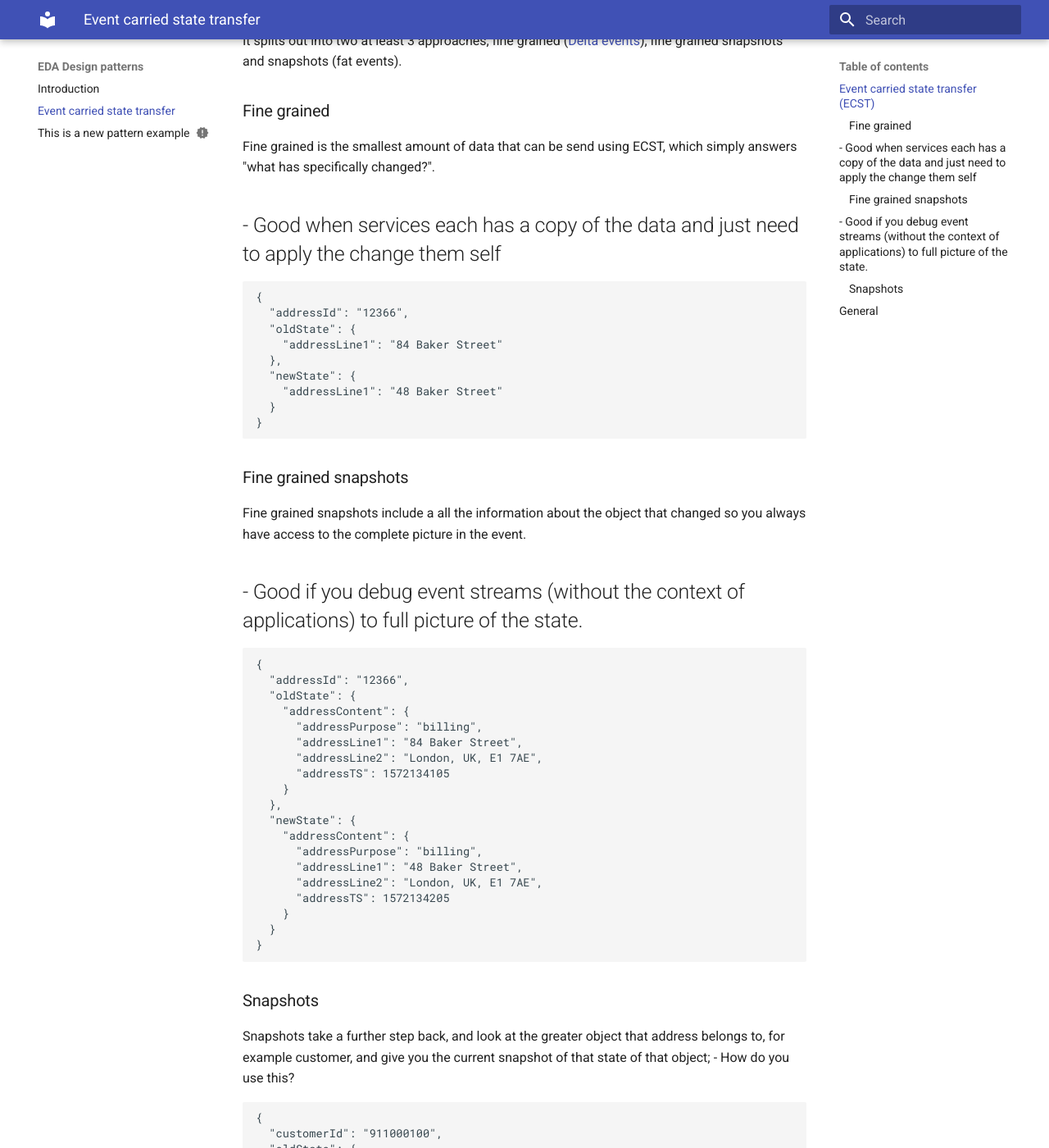
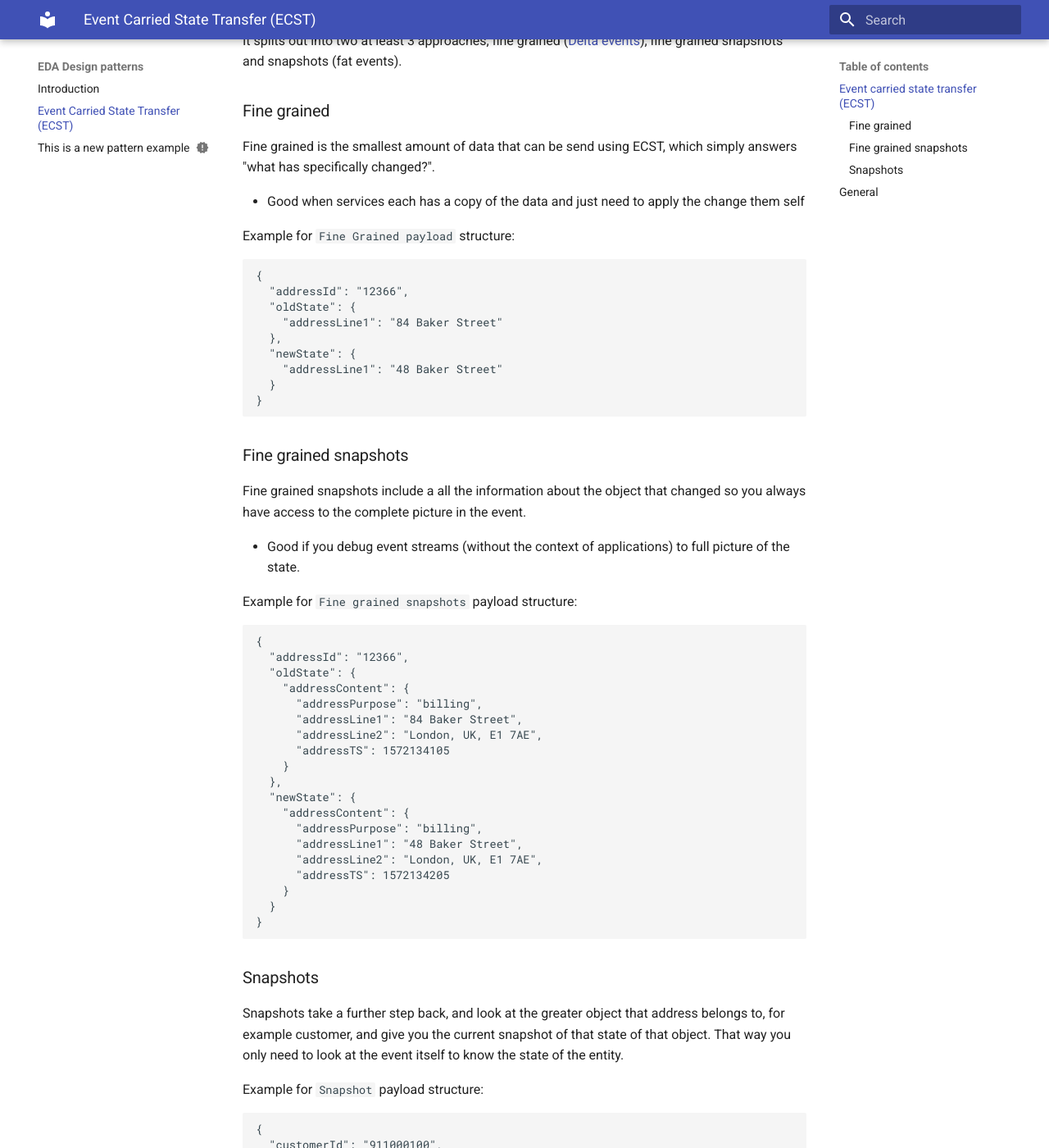
Before and after one commit to jonaslagoni/design-patterns, an MkDocs documentation site: the page built from patterns/event-carried-state-transfer.md, in a window 1280 px wide and 1400 px high, scrolled down 354 px. Shown: the whole window at 82% size. Built offline with MkDocs 1.6.1 and Material for MkDocs 9.7.7, drawn with Linux system fonts in a browser that asks for light colours; some of the changed text lies outside the part shown.

Commit message:
update ecst

````diff
--- a/patterns/event-carried-state-transfer.md
+++ b/patterns/event-carried-state-transfer.md
@@ -1,3 +1,8 @@
+---
+title: Event Carried State Transfer (ECST)
+description: Event Carried State Transfer define different verboseness of the message payloads such as fine grained and snapshots.
+---
+
 ## Event carried state transfer (ECST)
 counter parts: Event-notification
 
@@ -9,8 +14,8 @@ It splits out into two at least 3 approaches, fine grained ([Delta events](../gl
 Fine grained is the smallest amount of data that can be send using ECST, which simply answers "what has specifically changed?".
 
 - Good when services each has a copy of the data and just need to apply the change them self
--
 
+Example for `Fine Grained payload` structure:
 ```json
 {
   "addressId": "12366",
@@ -27,8 +32,8 @@ Fine grained is the smallest amount of data that can be send using ECST, which s
 Fine grained snapshots include a all the information about the object that changed so you always have access to the complete picture in the event.
 
 - Good if you debug event streams (without the context of applications) to full picture of the state.
--
 
+Example for `Fine grained snapshots` payload structure:
 ```json
 {
   "addressId": "12366",
@@ -52,9 +57,9 @@ Fine grained snapshots include a all the information about the object that chang
 ```
 
 ### Snapshots
-Snapshots take a further step back, and look at the greater object that address belongs to, for example customer, and give you the current snapshot of that state of that object;
-- How do you use this?
+Snapshots take a further step back, and look at the greater object that address belongs to, for example customer, and give you the current snapshot of that state of that object. That way you only need to look at the event itself to know the state of the entity.
 
+Example for `Snapshot` payload structure:
 ```json
 {
   "customerId": "911000100",
@@ -137,9 +142,9 @@ You must make sure that the consumers are [idempotent](../glossary.md) as proces
 
 With more verbose events, the more [PII](../glossary.md) comes into play.
 
-You will have [eventual-consistency](../glossary.md) across producer/data owner/ and consumers (and even across consumers). "This inconsistency may only last for a few milliseconds but, in a high-traffic system that sends out thousands of ECS messages, the likelihood of an inconsistent read increases rapidly." (https://blogs.mulesoft.com/api-integration/strategy/event-carried-state-messages/)
+You will have [eventual-consistency](../glossary.md) across producer/data owner - and consumers (and even across consumers). "This inconsistency may only last for a few milliseconds but, in a high-traffic system that sends out thousands of ECS messages, the likelihood of an inconsistent read increases rapidly." (https://blogs.mulesoft.com/api-integration/strategy/event-carried-state-messages/)
 
-Consumer:
+Example AsyncAPI document for a consumer:
 ```json
 {
   "asyncapi": "3.0.0",
@@ -310,6 +315,7 @@ Consumer:
 ```
 
 Further resources:
+
 - https://medium.com/swlh/event-notification-vs-event-carried-state-transfer-2e4fdf8f6662
 - https://solace.com/event-driven-architecture-patterns/
 - https://blogs.mulesoft.com/api-integration/strategy/event-carried-state-messages/
````
Also changed, not shown: README.md (+8 -0 lines).
